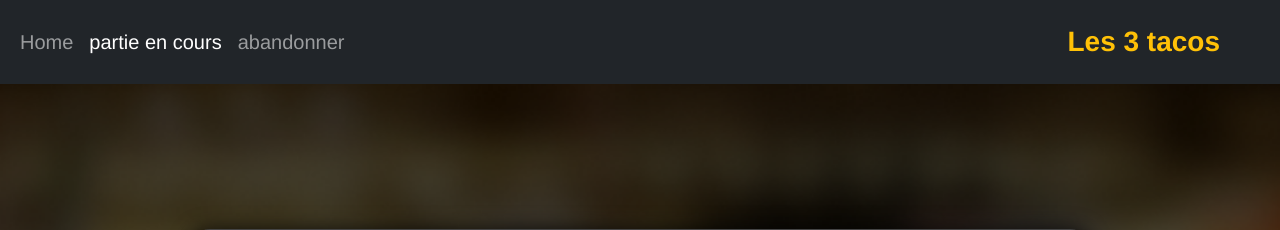
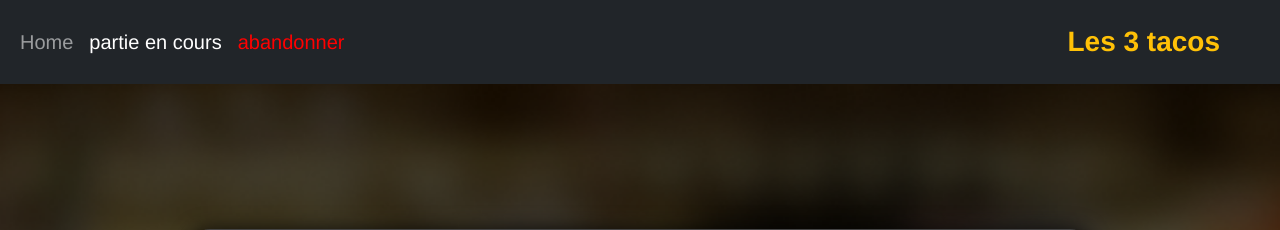
Before and after one commit to Tomm3110/Cocktail-Quizz, a Flask app: page /play in a window 1280 px wide. Shown: the top 230 px of the page. Run offline with Flask 3, Linux system fonts and the light colour scheme; data that the repository does not hold is empty.

Commit message:
bouton ff en rouge pour firmin #chiannt

```diff
--- a/app/templates/play.html
+++ b/app/templates/play.html
@@ -141,7 +141,7 @@
           <div class="navbar-nav fs-5">
             <a class="nav-link" href="{{ url_for('home') }}">Home</a>
             <a class="nav-link active" href="#">partie en cours</a>
-            <a class="nav-link red" href="{{ url_for('ff') }}">abandonner</a>
+            <a class="nav-link red" href="{{ url_for('ff') }}"  style="color: red;">abandonner</a>
           </div>
         </div>
       </div>
```
